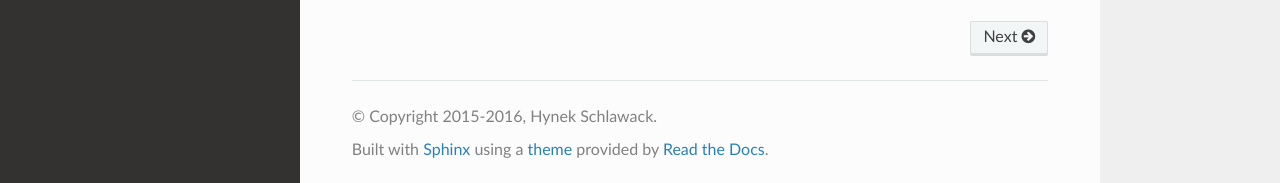
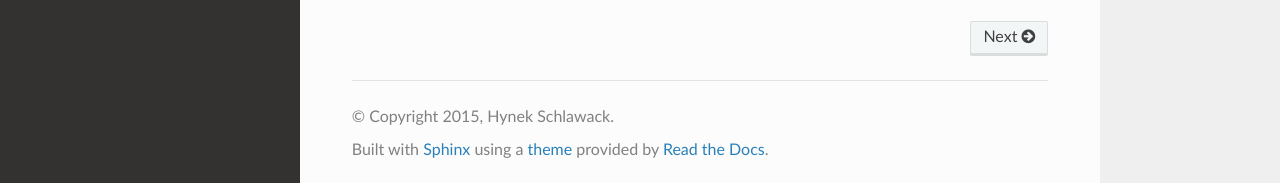
Before and after one commit to hynek/argon2-cffi, a Sphinx documentation site: the page built from docs/index.rst, in a window 1280 px wide and 1311 px high. Shown: the part 1125-1308 px from the top of the window. Built offline with Sphinx 7.4.7 and the Read the Docs theme 2.0.0, drawn with Linux system fonts in a browser that asks for light colours; some of the changed lines change nothing that is shown.

Commit message:
Keep (c) in docs constant

```diff
--- a/docs/conf.py
+++ b/docs/conf.py
@@ -81,9 +81,7 @@ master_doc = 'index'
 # General information about the project.
 project = u'argon2_cffi'
 year = datetime.date.today().year
-copyright = u'2015{0}, Hynek Schlawack'.format(
-    u'-{0}'.format(year) if year != 2015 else u""
-)
+copyright = u'2015, Hynek Schlawack'
 
 # The version info for the project you're documenting, acts as replacement for
 # |version| and |release|, also used in various other places throughout the
```
